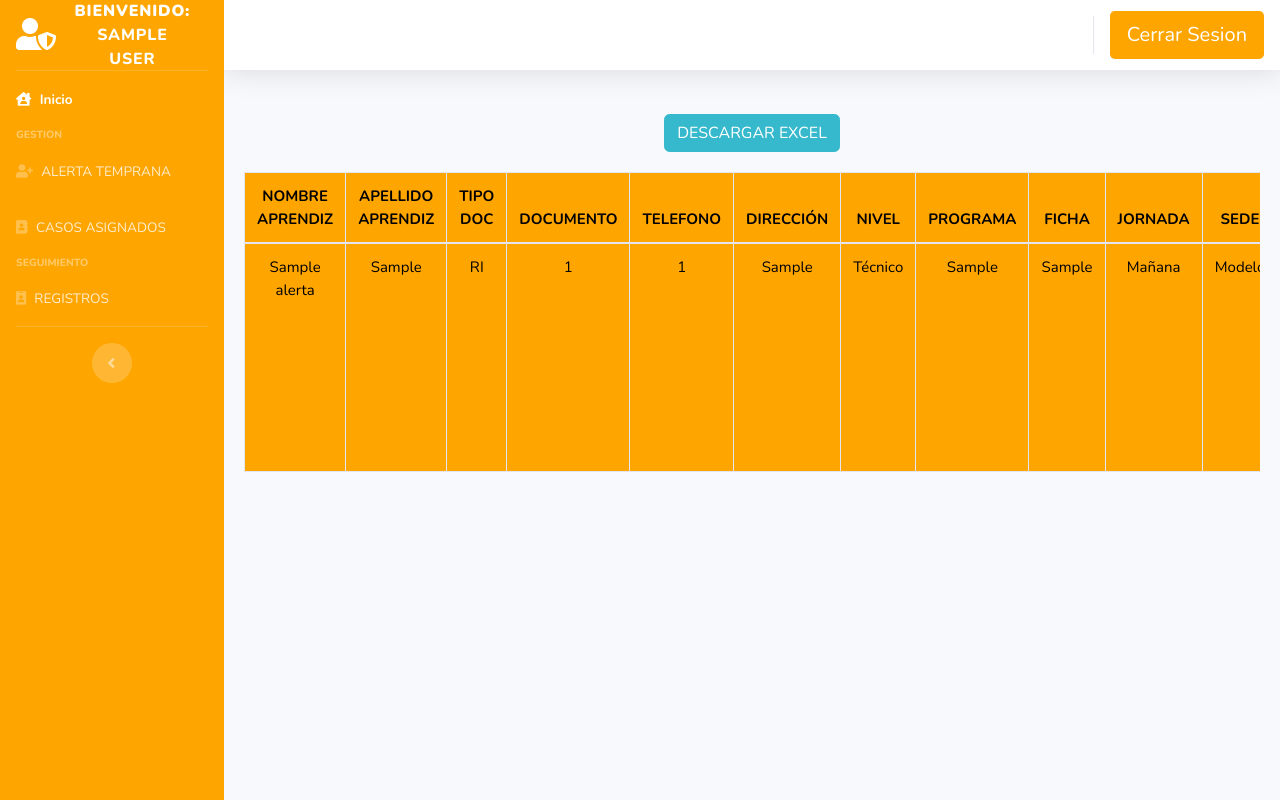
After one commit to Michaell-SENA/Alerts, a PHP site: page /datos/casos_asignados.php in a window 1280 px wide. The commit adds this page. Run offline with PHP 8.4, Linux system fonts and the light colour scheme; the visitor is signed in with stand-in values (Sample User, id 1); data comes from the database, SQL or seed files in the repository; tables that the repository leaves empty hold one stand-in row (values such as "Sample post").

Commit message:
Subida sexta parte
Se implemento la sección de casos asignados, en el cual la persona podrá ver los casos de alertas tempranas que le han asignado otras personas.

```diff
--- a/assets/css/pagina_admin.css
+++ b/assets/css/pagina_admin.css
@@ -11,3 +11,12 @@
 	color: #fff;
 
 }
+
+.titulo
+{
+
+	text-align: center;
+	padding: 10px;
+	color: #000;
+
+}
--- /dev/null
+++ b/datos/casos_asignados.php
@@ -0,0 +1,31 @@
+<?php
+
+	require_once("conexion.php");
+
+	session_start();
+
+    if(isset($_SESSION['nombres']))
+    {
+
+
+
+    }else{
+
+        header('Location: inicio_sesion.php');
+
+    }
+
+
+
+	$nombre = $_SESSION['nombres'];
+
+	$id = $_SESSION['id'];
+
+	$query = "SELECT t1.nombre, t1.apellido, t2.nombre_doc, t1.num_doc, t1.telefono, t1.direccion, t5.nombre_nivel, t1.programa, t1.ficha, t3.nombre_jornada, t7.nombre_sede, t4.nombre_mot_reporte, t6.nombre_reporte, t1.accion, t1.documento_soporte, t1.nombre_ins, t1.apellido_ins, t1.telefono_ins, t1.correo_ins FROM obj_alerta AS t1, obj_doc_sena AS t2, obj_jornada_sena AS t3, obj_mot_reporte_sena AS t4, obj_nivel_forma_sena AS t5, obj_per_reporte_sena AS t6, obj_sede_sena AS  t7, obj_registro_sena AS t8 WHERE t2.id_obj_doc_sena = t1.doc AND t5.id_obj_nivel_sena = t1.nivel AND t1.jornada = t3.id_obj_jornada_sena AND t1.sede = t7.id_obj_sede_sena AND t1.cusa_reporte = t4.id_obj_mot_reporte_sena AND t1.reporte_diri = t6.id_obj_per_reporte_sena AND t1.reporte_diri = t8.cargo AND t8.id_obj_registro_sena = $id ORDER BY fecha_registro DESC;";
+
+	$resultado = Conexion::conectar()->prepare($query);
+	$resultado->execute();
+
+	require_once("../vista/casos_asignados.php");
+
+?>
--- a/datos/inicio_sesion.php
+++ b/datos/inicio_sesion.php
@@ -21,7 +21,7 @@
 		}else{
 
 			//Valida que el correo y la contraseña conincidan con la del registro.
-			$query = "SELECT nombre,correo,contrasena FROM obj_registro_sena WHERE correo = :correo";
+			$query = "SELECT id_obj_registro_sena, nombre,correo,contrasena FROM obj_registro_sena WHERE correo = :correo";
 
 		    $resultado = Conexion::conectar()->prepare($query);
 
@@ -35,6 +35,8 @@
 		        $filas = $resultado->fetch();
 
 				session_start();
+
+				$_SESSION['id'] = $filas['id_obj_registro_sena'];
 
 		        $pass1 = $filas['contrasena'];
 
--- /dev/null
+++ b/vista/casos_asignados.php
@@ -0,0 +1,76 @@
+<!-- "Somos lo que hacemos dia a dia de modo que la excelencia no es un acto, sino un hábito" - Aristóteles -->
+<!-- Sistema de alertas tempranas realizado por programador @Michaell_Mendoza(@dante)  -->
+<?php
+	require_once("plantillas/parteSuperior.php");
+?>
+<div class="containerr">
+
+	<div class="card-body text-center">
+
+        <a class="btn btn-info boton-2" href="#">DESCARGAR EXCEL</a>
+
+        <div class="table-responsive">
+
+    	<table class="table table-bordered" id="">
+
+            <thead>
+                <tr>
+                    <th>NOMBRE APRENDIZ</th>
+                    <th>APELLIDO APRENDIZ</th>
+                    <th>TIPO DOC</th>
+                    <th>DOCUMENTO</th>
+                    <th>TELEFONO</th>
+                    <th>DIRECCIÓN</th>
+                    <th>NIVEL</th>
+                    <th>PROGRAMA</th>
+                    <th>FICHA</th>
+                    <th>JORNADA</th>
+                    <th>SEDE</th>
+                    <th>CAUSA</th>
+                    <th>DIRIGIDO</th>
+                    <th>ACCIÓN</th>
+                    <th>SOPORTE</th>
+                    <th>NOMBRE INSTRUCTOR</th>
+                    <th>APELLIDO INSTRUCTOR</th>
+                    <th>TELEFONO INSTRUCTOR</th>
+                    <th>CORREO INSTRUCTOR</th>
+                </tr>
+            </thead>
+            <tbody>
+                <?php
+                    while($filas = $resultado->fetch())
+                    {
+                ?>
+                    <tr class="">
+                        <td><?php echo $filas['nombre']?></td>
+                        <td><?php echo $filas['apellido']?></td>
+                        <td><?php echo $filas['nombre_doc']?></td>
+                        <td><?php echo $filas['num_doc']?></td>
+                        <td><?php echo $filas['telefono']?></td>
+                        <td><?php echo $filas['direccion']?></td>
+                        <td><?php echo $filas['nombre_nivel']?></td>
+                        <td><?php echo $filas['programa']?></td>
+                        <td><?php echo $filas['ficha']?></td>
+                        <td><?php echo $filas['nombre_jornada']?></td>
+                        <td><?php echo $filas['nombre_sede']?></td>
+                        <td><?php echo $filas['nombre_mot_reporte']?></td>
+                        <td><?php echo $filas['nombre_reporte']?></td>
+                        <td><?php echo $filas['accion']?></td>
+                        <td><a target="_blank" href="../doc/<?php echo $filas['documento_soporte']?>"><?php echo $filas['documento_soporte']?></a></td>
+                        <td><?php echo $filas['nombre_ins']?></td>
+                        <td><?php echo $filas['apellido_ins']?></td>
+                        <td><?php echo $filas['telefono_ins']?></td>
+                        <td><?php echo $filas['correo_ins']?></td>
+                    </tr>
+                <?php
+                    }
+                ?>
+            </tbody>
+
+        </table>
+    	</div>
+	</div>
+</div>
+<?php
+	require_once("plantillas/parteInferior.php");
+?>
--- a/vista/plantillas/parteSuperior.php
+++ b/vista/plantillas/parteSuperior.php
@@ -64,7 +64,7 @@
 
 
             <li class="nav-item">
-                <a class="nav-link" href="">
+                <a class="nav-link" href="casos_asignados.php">
                     <i class="fas fa-address-book"></i>
                 <span>CASOS ASIGNADOS</span></a>
             </li>
```
Also changed, not shown: datos/admin.php (+9 -3 lines).
